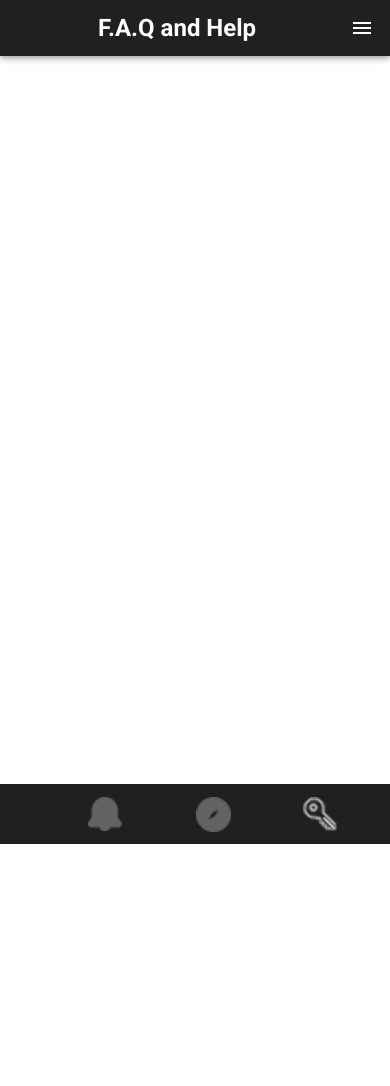
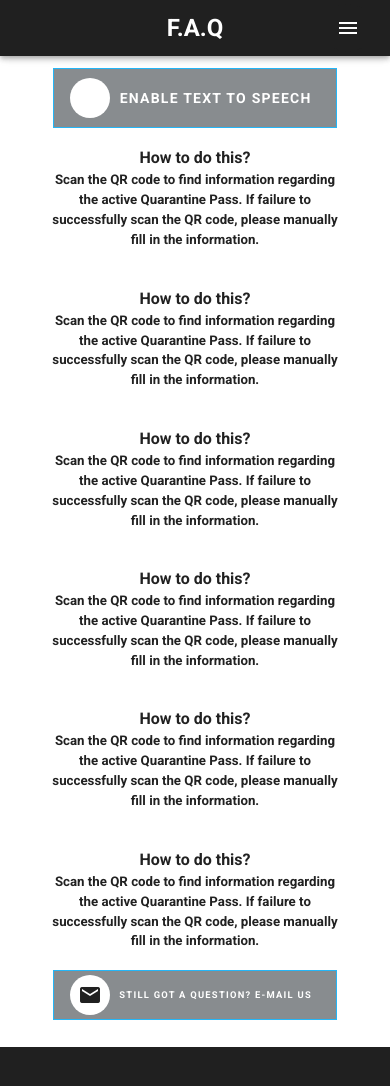
Before and after one commit to frotuck/eezer_app, a Vue app: page /faq in a window 390 px wide. Before the commit the page ends 844 px from the top, so only its background shows below. Built offline with nearby package versions, Linux system fonts and the light colour scheme.

Commit message:
finished driver FAQ

```diff
--- a/src/views/Driver/Emergency.vue
+++ b/src/views/Driver/Emergency.vue
@@ -213,10 +213,6 @@ export default {};
   color: white;
 }
 
-.box-shadow-none {
-  box-shadow: none !important;
-}
-
 .box {
   min-width: 60vw;
   min-height: 20vh;
--- a/src/views/Driver/FAQ.vue
+++ b/src/views/Driver/FAQ.vue
@@ -1,27 +1,40 @@
 <template>
-  <div>
-    <!-- ###################### -->
-    <!-- #### DESKTOP VIEW #### -->
-    <!-- ###################### -->
-    <div class="d-none d-sm-flex">
-      <v-app-bar app color="#202020">
+  <div id="desktop-background">
+    <!--   ##################### -->
+    <!--  ###### HEADER ###### -->
+    <!-- ################### -->
+    <v-app-bar app color="primaryblack text-center pa-0">
+      <v-container
+        max-width="60%"
+        height="100%"
+        class="d-flex justify-space-around align-center pa-0 ma-0"
+      >
+        <h2
+          justify="center"
+          class="header-page-name justify-self-center d-md-none"
+        >
+          F.A.Q
+        </h2>
+        <v-container
+          max-width="60%"
+          height="100%"
+          class="d-none d-md-flex justify-space-around pa-0 ma-0"
+        >
           <v-img
-          class="d-none d-sm-flex header-icon"
+            class="d-flex header-icon"
             alt="Eezerlogo"
+            style="margin-left: 5%;"
             src="../../assets/eezer-logo.png"
             max-width="55"
           />
-        <v-spacer></v-spacer>
-        <v-spacer></v-spacer>
-        <v-spacer></v-spacer>
-        <v-spacer></v-spacer>
-        <v-spacer></v-spacer>
-        <v-spacer></v-spacer>
-
-        <v-spacer></v-spacer>
+          <v-container
+            height="100%"
+            max-width="80%"
+            class="d-flex justify-end align-end pa-0 margin-right-fix"
+          >
             <router-link to="/position">
               <v-img
-            style="margin-bottom: -26px"
+                style="margin-bottom: -4px;"
                 alt="logout"
                 src="../../assets/map-desktop-inactive.png"
                 max-width="120px"
@@ -29,7 +42,7 @@
             </router-link>
             <router-link to="/profile">
               <v-img
-            style="margin-bottom: -26px"
+                style="margin-bottom: -4px;"
                 alt="logout"
                 src="../../assets/profile-desktop-inactive.png"
                 max-width="120px"
@@ -37,59 +50,138 @@
             </router-link>
             <router-link to="/emergency">
               <v-img
-            style="margin-bottom: -26px"
+                style="margin-bottom: -4px;"
                 alt="logout"
                 src="../../assets/emergency-desktop-inactive.png"
                 max-width="120px"
               />
             </router-link>
-        <v-spacer></v-spacer>
-
-        <app-hamburger-menu style="margin-right: -40px"></app-hamburger-menu>
+          </v-container>
+        </v-container>
+      </v-container>
+      <app-hamburger-menu></app-hamburger-menu>
     </v-app-bar>
+    <!--   ############################ -->
+    <!--  ###### PAGE CONTENT ####### -->
+    <!-- ########################## -->
+    <v-card class="box-shadow-none size">
+      <v-toolbar
+        class="primaryblack text-center d-none d-md-flex justify-center"
+        dark
+      >
+        <h4>Frequently Asked Questions</h4>
+      </v-toolbar>
+      <v-container
+        class="d-flex flex-column align-center text-center"
+        max-width="60vw"
+      >
+        <v-btn height="60px" depressed tile class="info white-text border">
+          <div
+            class="circle white d-flex flex-column justify-center align-center"
+          >
+            <v-icon color="primaryblack">mdi-text-to-speech</v-icon>
           </div>
-    <v-footer
-      min-height="40px"
-      color="#202020"
-      absolute
-      class="d-none d-sm-flex"
+          <h4 class="ma-2">Enable text to speech</h4>
+        </v-btn>
+        <div class="d-flex flex-column align-center margin-between flex-change">
+          <h4 class="question">How to do this?</h4>
+          <h5 class="answer">
+            Scan the QR code to find information regarding the active Quarantine
+            Pass. If failure to successfully scan the QR code, please manually
+            fill in the information.
+          </h5>
+        </div>
+        <div
+          class="d-flex align-center flex-column margin-between flex-change"
+          max-width="50vw"
         >
-    </v-footer>
-    <!-- ##################### -->
-    <!-- #### MOBILE VIEW #### -->
-    <!-- ##################### -->
-    <v-app-bar app class="d-sm-none" color="primaryblack">
-      <v-spacer></v-spacer>
-
-      <h2 justify="center" class="header-page-name">
-        F.A.Q and Help
-      </h2>
-      <v-spacer></v-spacer>
-
-      <v-app-bar-nav-icon color="white"></v-app-bar-nav-icon>
-    </v-app-bar>
-    <v-footer
-      min-height="60px"
-      color="primaryblack"
-      absolute
-      class="font-weight-medium d-sm-none"
+          <h4 class="question">How to do this?</h4>
+          <h5 class="answer">
+            Scan the QR code to find information regarding the active Quarantine
+            Pass. If failure to successfully scan the QR code, please manually
+            fill in the information.
+          </h5>
+        </div>
+        <div
+          class="d-flex align-center flex-column margin-between flex-change"
+          max-width="50vw"
         >
-      <v-spacer></v-spacer>
-      <v-spacer></v-spacer>
-      <router-link to="/emergency" class="icon-footer">
-        <v-img src="../../assets/alert-inactive.png" min-width="35" />
+          <h4 class="question">How to do this?</h4>
+          <h5 class="answer">
+            Scan the QR code to find information regarding the active Quarantine
+            Pass. If failure to successfully scan the QR code, please manually
+            fill in the information.
+          </h5>
+        </div>
+        <div
+          class="d-flex align-center flex-column margin-between flex-change"
+          max-width="50vw"
+        >
+          <h4 class="question">How to do this?</h4>
+          <h5 class="answer">
+            Scan the QR code to find information regarding the active Quarantine
+            Pass. If failure to successfully scan the QR code, please manually
+            fill in the information.
+          </h5>
+        </div>
+        <div
+          class="d-flex align-center flex-column margin-between flex-change"
+          max-width="50vw"
+        >
+          <h4 class="question">How to do this?</h4>
+          <h5 class="answer">
+            Scan the QR code to find information regarding the active Quarantine
+            Pass. If failure to successfully scan the QR code, please manually
+            fill in the information.
+          </h5>
+        </div>
+        <div
+          class="d-flex align-center flex-column margin-between flex-change"
+          max-width="50vw"
+        >
+          <h4 class="question">How to do this?</h4>
+          <h5 class="answer">
+            Scan the QR code to find information regarding the active Quarantine
+            Pass. If failure to successfully scan the QR code, please manually
+            fill in the information.
+          </h5>
+        </div>
+        <v-btn
+          height="50px"
+          max-width="95vw"
+          depressed
+          tile
+          class="info white-text border margin-bottom"
+        >
+          <div
+            class="circle white d-flex flex-column justify-center align-center"
+          >
+            <v-icon color="primaryblack">mdi-email</v-icon>
+          </div>
+          <h6 class="ma-2">Still got a question? E-mail us</h6>
+        </v-btn>
+      </v-container>
+    </v-card>
+    <!--   ##################### -->
+    <!--  ###### FOOTER ###### -->
+    <!-- ################### -->
+    <v-footer color="primaryblack" absolute min-height="40px">
+      <v-container
+        class="font-weight-medium d-flex justify-space-between d-sm-none pa-0 ma-0"
+      >
+        <router-link to="/emergency" class="icon-footer margin-icon-left">
+          <v-img src="../../assets/alert-inactive.png" min-width="35%" />
         </router-link>
-      <v-spacer></v-spacer>
-      <v-spacer></v-spacer>
-      <router-link to="/position">
-        <v-img src="../../assets/explore-inactive.png" min-width="35" />
+        <router-link to="/position" class="icon-footer margin-icon">
+          <v-img src="../../assets/explore-inactive.png" min-width="35%" />
         </router-link>
-      <v-spacer></v-spacer>
-      <v-spacer></v-spacer>
-      <router-link to="/quarantine-pass">
-        <v-img src="../../assets/key-inactive.png" min-width="35" />
+        <router-link
+          to="/quarantine-pass"
+          class="icon-footer margin-icon-right"
+        >
+          <v-img src="../../assets/key-inactive.png" min-width="35%" />
         </router-link>
-      <v-spacer></v-spacer>
+      </v-container>
     </v-footer>
   </div>
 </template>
@@ -98,4 +190,82 @@
 export default {};
 </script>
 
-<style lang="scss" scoped></style>
+<style lang="scss" scoped>
+.circle {
+  border-radius: 50%;
+  height: 40px;
+  width: 40px;
+}
+
+.margin-icon-left {
+  margin-left: 10%;
+}
+
+.margin-icon-right {
+  margin-right: 10%;
+}
+
+.margin-between {
+  margin-top: 5%;
+  margin-bottom: 5%;
+}
+
+.margin-bottom {
+  margin-bottom: 15%;
+}
+
+.answer {
+  max-width: 80%;
+}
+
+.border {
+  border: 1px solid #24b6f7 !important;
+}
+
+@media screen and (max-width: 768px) {
+  .box-shadow-none {
+    box-shadow: none !important;
+    border-radius: 0px;
+  }
+}
+
+@media screen and (min-width: 1024px) {
+  .size {
+    max-width: 60vw;
+    min-height: 80vh;
+    margin: 0 auto;
+    margin-bottom: 5%;
+  }
+
+  #desktop-background {
+    background-image: url(../../assets/desktop-background-2.png);
+    background-size: auto 126%;
+    height: 100%;
+    width: 100vw;
+    background-position: center;
+    padding-top: 2%;
+  }
+
+  .answer {
+    max-width: 40%;
+  }
+
+  .question {
+    max-width: 40%;
+    margin-right: 10%;
+  }
+
+  .flex-change {
+    flex-direction: row !important;
+    justify-content: center;
+    align-content: center;
+    text-align: start;
+  }
+}
+
+@media screen and (min-width: 1263px) {
+  .margin-right-fix {
+    margin-right: 7%;
+  }
+}
+</style>
--- a/src/views/Driver/Profile.vue
+++ b/src/views/Driver/Profile.vue
@@ -77,17 +77,15 @@
         <h3>John Doe</h3>
         <h6>San Francisco, CA</h6>
         <p>
-          Lorem ipsum dolor sit amet, consectetur adipisicing elit, sed do
-          eiusmod tempor incididunt ut ero labore et dolore magna aliqua.
+          Drives completed: 12 <br />
+          Manually updated drives: 5 <br />
+          Account created: 2020-09-02 <br />
+          Full name: John Johnothy Doe <br />
+          Total drive time: 110h <br />
+          Total miles driven: 140
         </p>
       </v-container>
       <v-container class="margin-bot responsive">
-        <v-switch
-          v-model="switch1"
-          inset
-          :label="`${checkTime()}`"
-          class="margin-left"
-        ></v-switch>
         <app-calendar-lightmode></app-calendar-lightmode>
       </v-container>
     </v-card>
@@ -118,20 +116,17 @@
 export default {
   name: 'Profile',
   data() {
-    return {
-      switch1: true,
-    };
-  },
-  methods: {
-    checkTime() {
-      return this.switch1 ? 'AM' : 'PM';
-    },
+    return {};
   },
 };
 </script>
 <style lang="scss" scoped>
-.boxshadow {
-  box-shadow: 0 3px 6px rgba(0, 0, 0, 0.158);
+.margin-icon-left {
+  margin-left: 10%;
+}
+
+.margin-icon-right {
+  margin-right: 10%;
 }
 
 .margin-bot {
```
Lines whose indentation alone changed are shown as unchanged.
